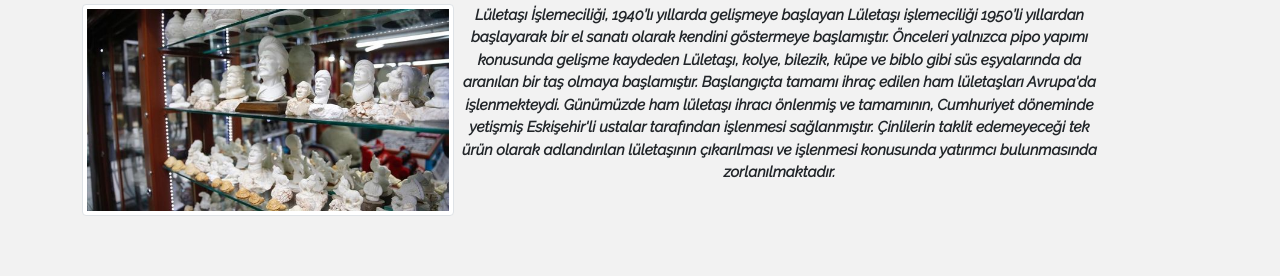
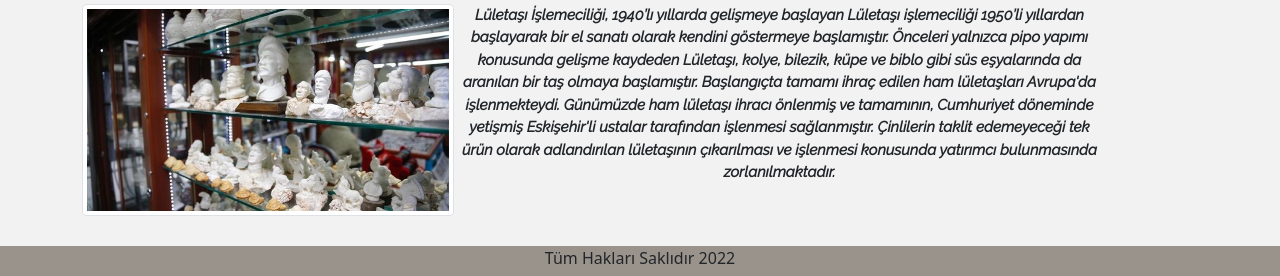
Before and after one commit to Sude-selvi/website, a PHP site: page /mirasimiz.html in a window 1280 px wide. Shown: the part 1022-1298 px from the top of the page. Before the commit the page ends 1238 px from the top, so only its background shows below. Run offline with PHP 8.4, Linux system fonts and the light colour scheme.

Commit message:
mirasimiz kismi

```diff
--- a/mirasimiz kismi/mirasimiz.html
+++ b/mirasimiz kismi/mirasimiz.html
@@ -25,7 +25,6 @@
         <h2>MİRASIMIZ</h2>
     </header>
     <div class="container miras">
-
         <section class="row g-0 kahverenk">
             <article class="col-lg-7 mb-2">
                 <p> Kafkaslar’dan Anadolu’ya göç eden Brig adı verilen bir topluluk tarafından M.Ö. 9. yy’larda
@@ -96,9 +95,9 @@
                     zorlanılmaktadır.</p>
             </article>
         </section>
+    </div>
 
-
-    </div>
+    <footer>Tüm Hakları Saklıdır 2022 </footer>
 
 
     <!-- Option 1: Bootstrap Bundle with Popper -->
--- a/mirasimiz kismi/style.css
+++ b/mirasimiz kismi/style.css
@@ -176,3 +176,9 @@ p{
 .miras section h3{
     text-align: center;
 }
+footer{
+    background-color: #3a2b1d7a;
+    text-align: center;
+    height: 30px;
+    width: 100%;
+}
```
